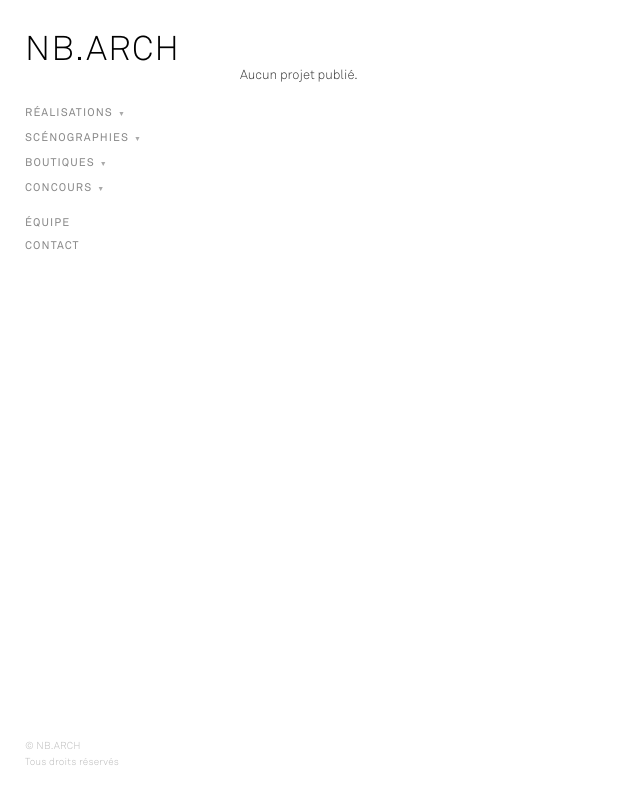
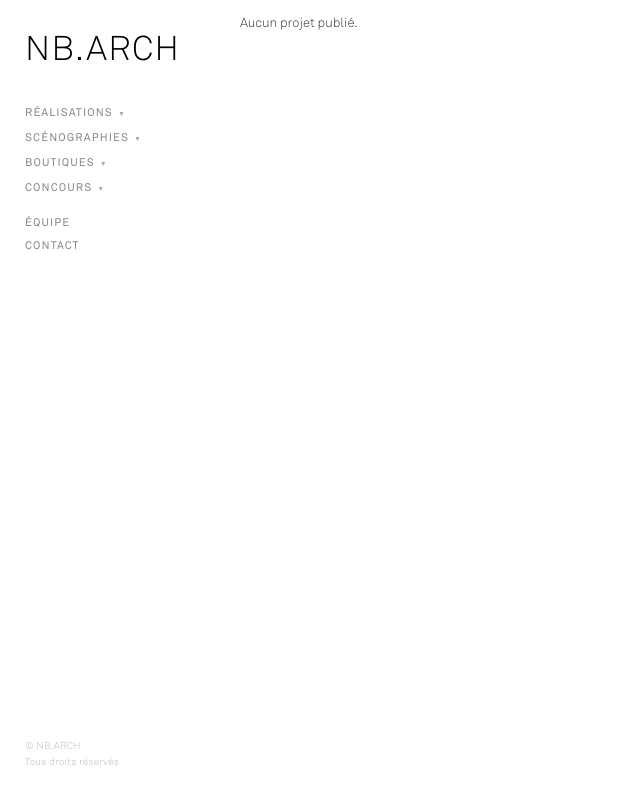
Before and after one commit to pmenoux/nbarch, a PHP site: page / in a window 1280 px wide. Shown: the whole page, without its empty margins (0-640 px from the left). Run offline with PHP 8.4, Linux system fonts and the light colour scheme; data comes from the database, SQL or seed files in the repository; data that the repository does not hold is empty; a stand-in replaces the project's code that opens the database connection; some libraries are stand-ins or nearby versions.

Commit message:
Align project title baseline with logo baseline (Swiss grid)
Content padding-top: 66px → 14px to align the baseline of the 55px
project title with the baseline of the 34px logo in the sidebar.
Homepage image alignment (.content-home: 101px) unchanged.

Co-Authored-By: Claude Opus 4.6 <noreply@anthropic.com>

```diff
--- a/assets/css/style.css
+++ b/assets/css/style.css
@@ -220,12 +220,13 @@ img {
 
 /* --- Contenu principal --- */
 /* padding-top : aligner la baseline du titre (55px) avec la baseline
-   de "RÉALISATIONS" (11px) dans la sidebar.
-   Sidebar : 30 + 41 (logo 34px*1.2) + 30 (margin) + ~9 (baseline 11px) = ~110px
-   Titre 55px baseline ≈ padding-top + 44px → padding-top = 66px */
+   du logo "NB.ARCH" (34px) dans la sidebar.
+   Logo baseline : 30 (padding) + 3.4 (demi-interligne) + 25.8 (ascendante) ≈ 59px
+   Titre 55px baseline : padding-top + 2.75 + 41.8 ≈ padding-top + 45px
+   → padding-top ≈ 14px */
 .content {
     margin-left: 200px;
-    padding: 66px 40px 60px 40px;
+    padding: 14px 40px 60px 40px;
     flex: 1;
     max-width: 780px;
 }
```
